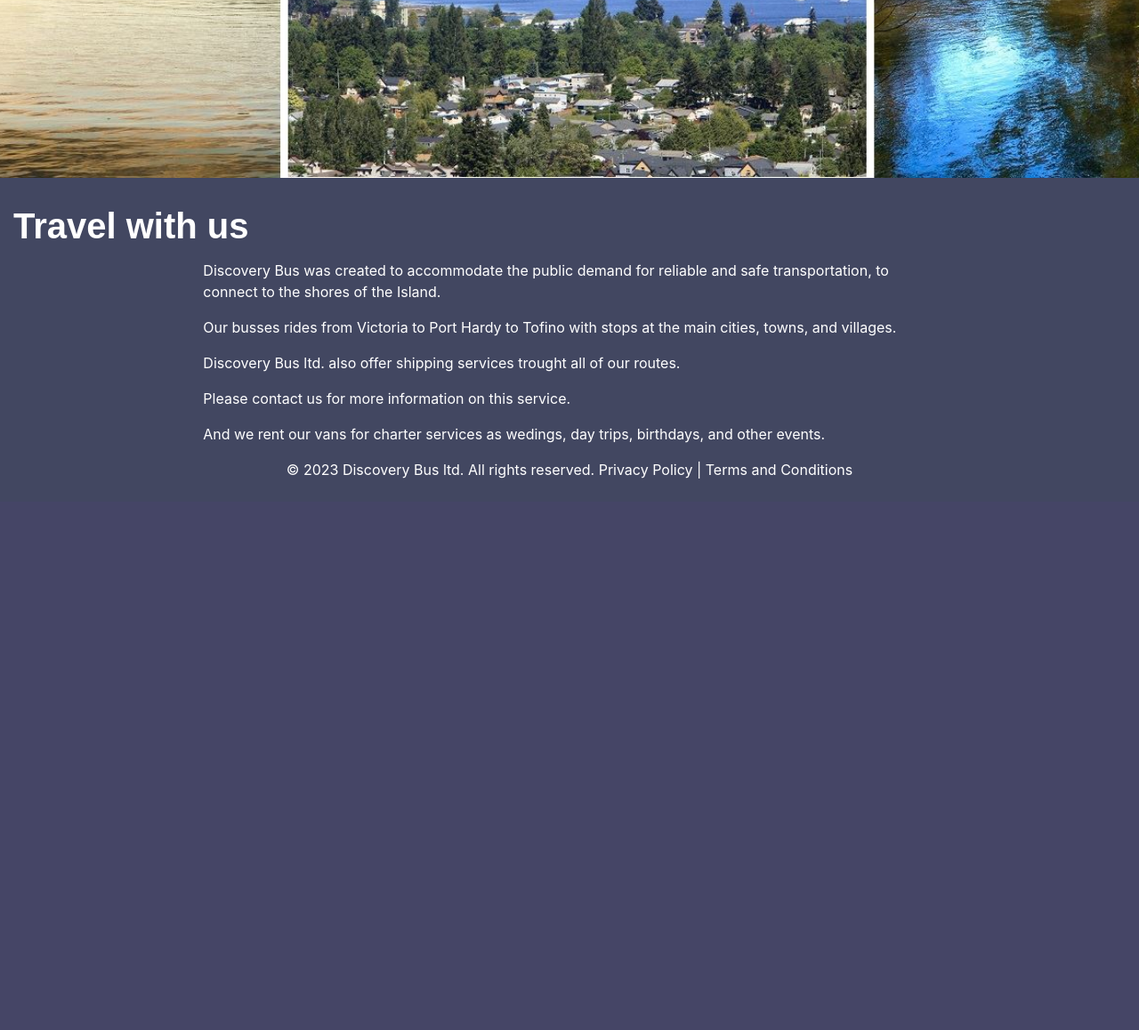
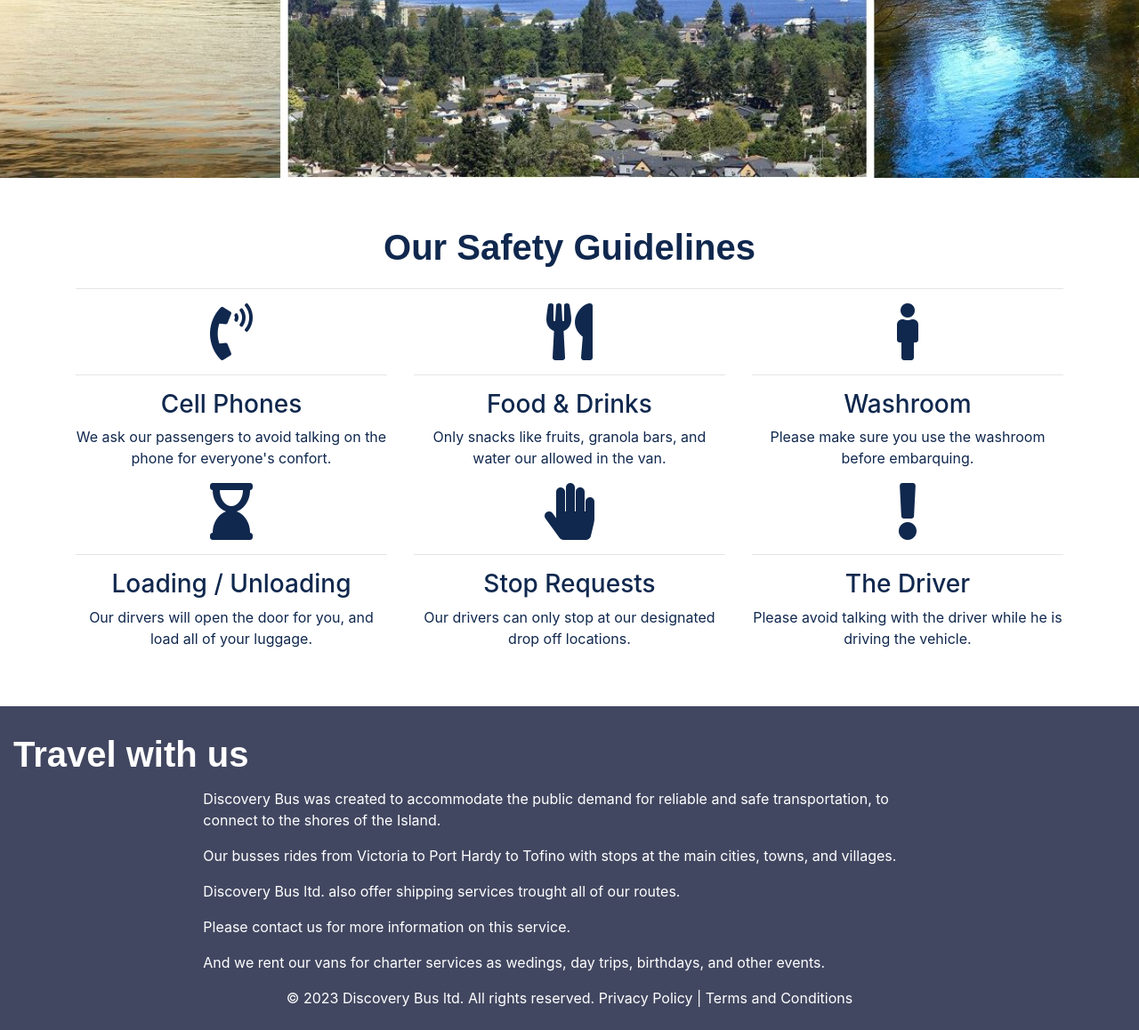
Before and after one commit to bartwagner/CoastlineTransportsLtd, a Django app: page /safety/ in a window 1280 px wide. Shown: the part 629-1787 px from the top of the page at 89% size. Before the commit the page ends 1167 px from the top, so only its background shows below. Run offline with Django 4.2, Linux system fonts and the light colour scheme; some libraries are stand-ins or nearby versions; some web fonts are replaced.

Commit message:
safety and I started the login

```diff
--- a/Transport/register/urls.py
+++ b/Transport/register/urls.py
@@ -3,4 +3,5 @@ from . import views
 
 urlpatterns = [
     path('', views.index, name='register'),
+    path('', views.registerCostumer, name='registerCostumer')
 ]
--- a/Transport/robertVictoriaTransport/static/js/main.js
+++ b/Transport/robertVictoriaTransport/static/js/main.js
@@ -3,7 +3,7 @@ document.querySelector('.year').innerHTML = date.getFullYear();
 
 setTimeout(function(){
     $('#message').fadeOut('slow');
-}, 20000);
+}, 8000);
 
 const handlePhone = (event) => {
     let input = event.target
--- a/Transport/static/js/main.js
+++ b/Transport/static/js/main.js
@@ -3,7 +3,7 @@ document.querySelector('.year').innerHTML = date.getFullYear();
 
 setTimeout(function(){
     $('#message').fadeOut('slow');
-}, 20000);
+}, 8000);
 
 const handlePhone = (event) => {
     let input = event.target
--- a/Transport/templates/contactus/contactus.html
+++ b/Transport/templates/contactus/contactus.html
@@ -16,7 +16,6 @@
         </div>
     </section>
     <section id="contactUsInfo" class="py-5 text-primary">
-        {% include 'partials/_alerts.html' %}
         <div class="container">
             <div class="row">
                 <div class="col-md-12 text-center">
--- a/Transport/templates/login/login.html
+++ b/Transport/templates/login/login.html
@@ -4,7 +4,7 @@
         <div class="img-org">
             <div class="col-md-8 offset-md-2 border-line">
                 <h1>Your Account</h1>
-                <h2>---</h2>
+                <h2>Print trips and receipts </h2>
             </div>
             <div>
                 <a href="{% url 'contactus' %}" class="btn btn-primary">Contact Us</a>
--- a/Transport/templates/safety/safety.html
+++ b/Transport/templates/safety/safety.html
@@ -13,4 +13,52 @@
             </div>
         </div>
     </section>
+    <section id="services" class="py-5 text-primary">
+        <div class="container">
+            <div class="row text-center">
+                <div class="col-md-12">
+                    <h1>Our Safety Guidelines</h1>
+                    <hr>
+                </div>
+                <div class="col-md-4">
+                    <i class="fas fa-phone-volume fa-4x"></i>
+                    <hr>
+                    <h3>Cell Phones</h3>
+                    <p>We ask our passengers to avoid talking on the phone for everyone's confort.</p>
+                </div>
+                <div class="col-md-4">
+                    <i class="fas fa-utensils fa-4x"></i>
+                    <hr>
+                    <h3>Food & Drinks</h3>
+                    <p>Only snacks like fruits, granola bars, and water our allowed in the van.</p>
+                </div>
+                <div class="col-md-4">
+                    <i class="fas fa-male fa-4x"></i>
+                    <hr>
+                    <h3>Washroom</h3>
+                    <p>Please make sure you use the washroom before embarquing.</p>
+                </div>
+            </div>
+            <div class="row text-center">
+                <div class="col-md-4">
+                    <i class="fas fa-hourglass-end fa-4x"></i>
+                    <hr>
+                    <h3>Loading / Unloading</h3>
+                    <p>Our dirvers will open the door for you, and load all of your luggage.</p>
+                </div>
+                <div class="col-md-4">
+                    <i class="fas fa-hand-paper fa-4x"></i>
+                    <hr>
+                    <h3>Stop Requests</h3>
+                    <p>Our drivers can only stop at our designated drop off  locations.</p>
+                </div>
+                <div class="col-md-4">
+                    <i class="fas fa-exclamation fa-4x"></i>
+                    <hr>
+                    <h3>The Driver</h3>
+                    <p>Please avoid talking with the driver while he is driving the vehicle.</p>
+                </div>
+            </div>
+        </div>
+    </section>
 {% endblock %}
```
Also changed, not shown: Transport/contactus/views.py (+4 -5 lines), Transport/register/formsRegister.py (added, +50 -0 lines), Transport/register/views.py (+13 -2 lines), Transport/templates/register/register.html (+31 -0 lines), Transport/contactus/formsContact.py (renamed from Transport/contactus/forms.py).
